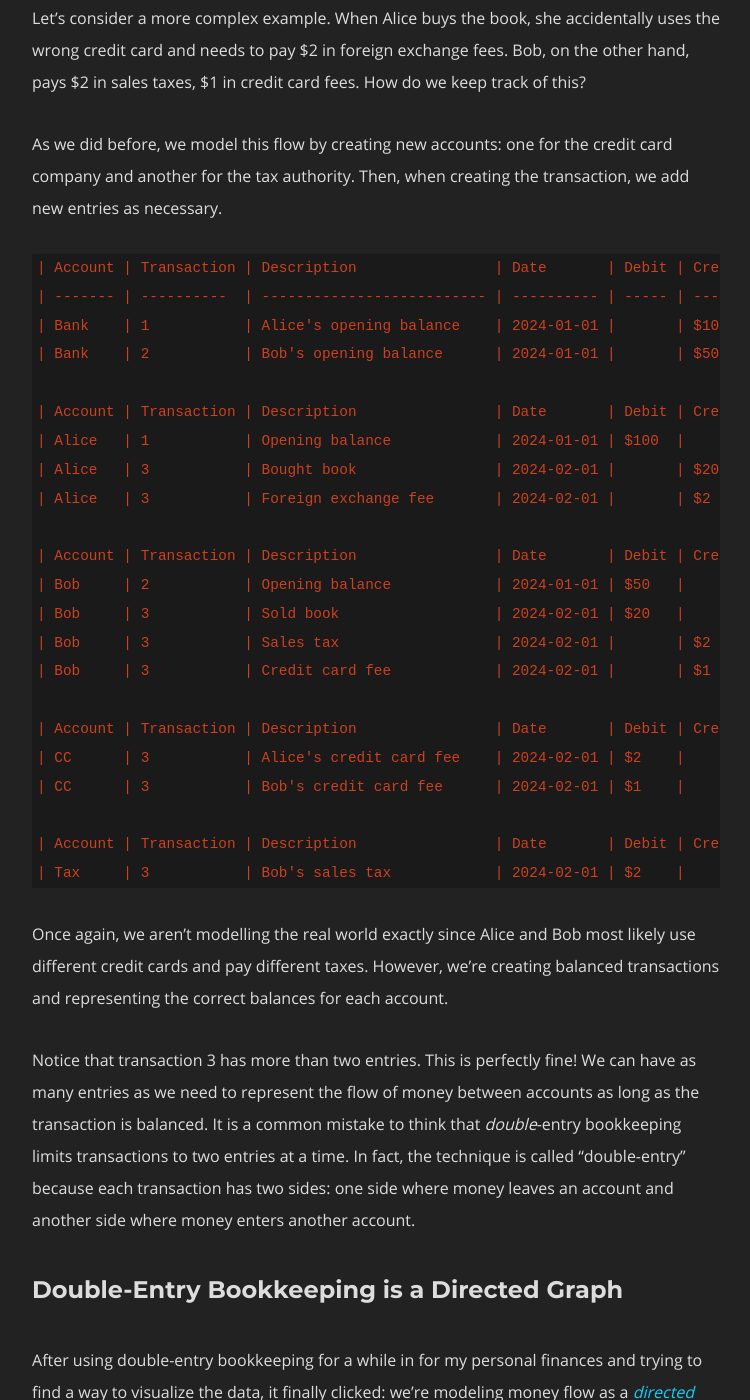
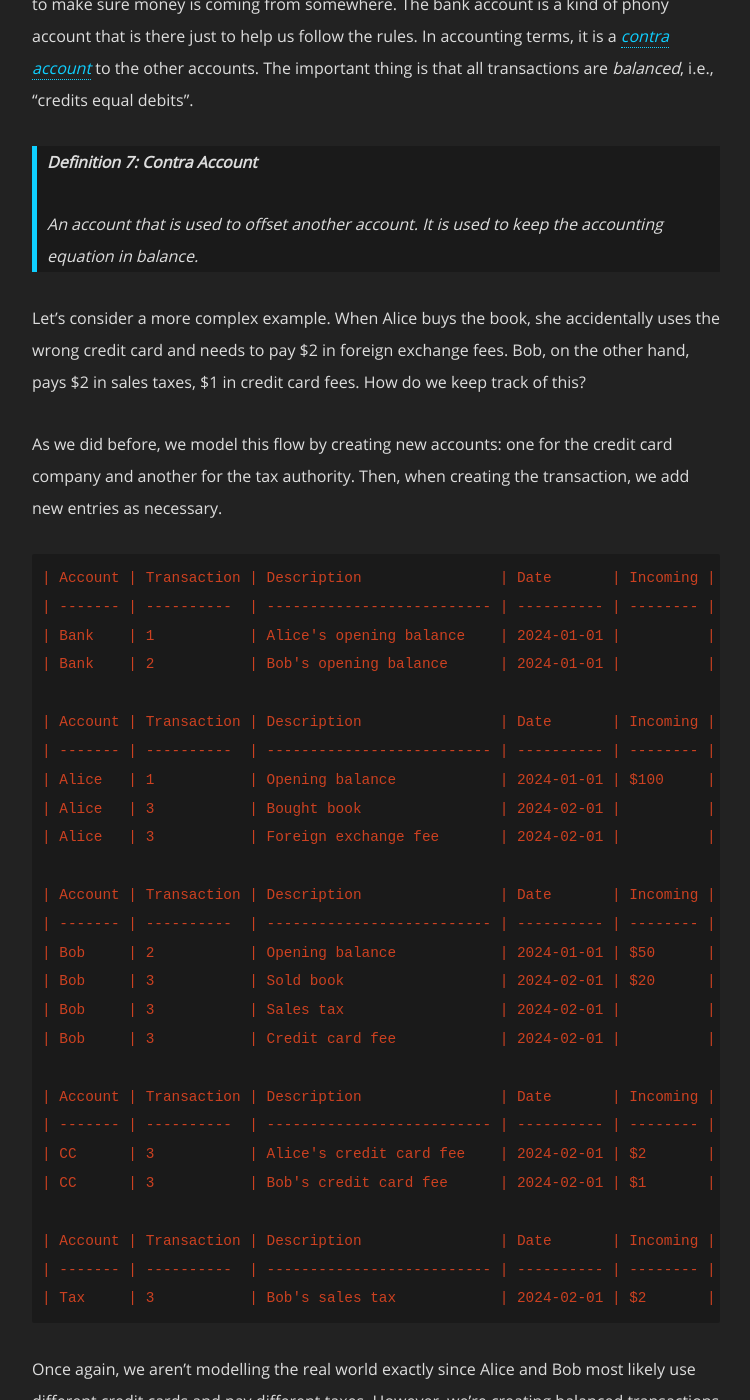
Before and after one commit to matheusportela/matheusportela.github.io, a Jekyll site: the page built from _posts/2024-04-08-double-entry-bookkeeping-as-a-graph.md, in a window 1280 px wide and 1400 px high, scrolled down 12181 px. Shown: the whole window, without its empty margins (264-1014 px from the left). Built offline with Jekyll 4.4.1, drawn with Linux system fonts in a browser that asks for light colours; some web fonts are replaced; some of the changed text lies outside the part shown.

Commit message:
Update CSS

````diff
--- a/_posts/2024-04-08-double-entry-bookkeeping-as-a-graph.md
+++ b/_posts/2024-04-08-double-entry-bookkeeping-as-a-graph.md
@@ -322,28 +322,32 @@ Let's consider a more complex example. When Alice buys the book, she accidentall
 As we did before, we model this flow by creating new accounts: one for the credit card company and another for the tax authority. Then, when creating the transaction, we add new entries as necessary.
 
 ```
-| Account | Transaction | Description                | Date       | Debit | Credit |
-| ------- | ----------  | -------------------------- | ---------- | ----- | ------ |
-| Bank    | 1           | Alice's opening balance    | 2024-01-01 |       | $100   |
-| Bank    | 2           | Bob's opening balance      | 2024-01-01 |       | $50    |
+| Account | Transaction | Description                | Date       | Incoming | Outgoing |
+| ------- | ----------  | -------------------------- | ---------- | -------- | -------- |
+| Bank    | 1           | Alice's opening balance    | 2024-01-01 |          | $100     |
+| Bank    | 2           | Bob's opening balance      | 2024-01-01 |          | $50      |
 
-| Account | Transaction | Description                | Date       | Debit | Credit |
-| Alice   | 1           | Opening balance            | 2024-01-01 | $100  |        |
-| Alice   | 3           | Bought book                | 2024-02-01 |       | $20    |
-| Alice   | 3           | Foreign exchange fee       | 2024-02-01 |       | $2     |
+| Account | Transaction | Description                | Date       | Incoming | Outgoing |
+| ------- | ----------  | -------------------------- | ---------- | -------- | -------- |
+| Alice   | 1           | Opening balance            | 2024-01-01 | $100     |          |
+| Alice   | 3           | Bought book                | 2024-02-01 |          | $20      |
+| Alice   | 3           | Foreign exchange fee       | 2024-02-01 |          | $2       |
 
-| Account | Transaction | Description                | Date       | Debit | Credit |
-| Bob     | 2           | Opening balance            | 2024-01-01 | $50   |        |
-| Bob     | 3           | Sold book                  | 2024-02-01 | $20   |        |
-| Bob     | 3           | Sales tax                  | 2024-02-01 |       | $2     |
-| Bob     | 3           | Credit card fee            | 2024-02-01 |       | $1     |
+| Account | Transaction | Description                | Date       | Incoming | Outgoing |
+| ------- | ----------  | -------------------------- | ---------- | -------- | -------- |
+| Bob     | 2           | Opening balance            | 2024-01-01 | $50      |          |
+| Bob     | 3           | Sold book                  | 2024-02-01 | $20      |          |
+| Bob     | 3           | Sales tax                  | 2024-02-01 |          | $2       |
+| Bob     | 3           | Credit card fee            | 2024-02-01 |          | $1       |
 
-| Account | Transaction | Description                | Date       | Debit | Credit |
-| CC      | 3           | Alice's credit card fee    | 2024-02-01 | $2    |        |
-| CC      | 3           | Bob's credit card fee      | 2024-02-01 | $1    |        |
+| Account | Transaction | Description                | Date       | Incoming | Outgoing |
+| ------- | ----------  | -------------------------- | ---------- | -------- | -------- |
+| CC      | 3           | Alice's credit card fee    | 2024-02-01 | $2       |          |
+| CC      | 3           | Bob's credit card fee      | 2024-02-01 | $1       |          |
 
-| Account | Transaction | Description                | Date       | Debit | Credit |
-| Tax     | 3           | Bob's sales tax            | 2024-02-01 | $2    |        |
+| Account | Transaction | Description                | Date       | Incoming | Outgoing |
+| ------- | ----------  | -------------------------- | ---------- | -------- | -------- |
+| Tax     | 3           | Bob's sales tax            | 2024-02-01 | $2       |          |
 ```
 
 Once again, we aren't modelling the real world exactly since Alice and Bob most likely use different credit cards and pay different taxes. However, we're creating balanced transactions and representing the correct balances for each account.
@@ -371,40 +375,46 @@ We can see that transaction 1 moves $100 from the bank to Alice. Transaction 2 m
 
 Then, Alice buys a book from Bob:
 
-![alt text](<../assets/images/double-entry-bookkeeping/Picture 2.drawio.svg>)
+![Graph for the second example: Alice buys a book from Bob](<../assets/images/double-entry-bookkeeping/Picture 2.drawio.svg>)
 
 We can see that transaction 3 moves $20 from Alice to Bob. An account's balances is simply the sum of the amounts of the incoming edges minus the sum of the amounts of the outgoing edges. Hence, Alice has $80 and Bob, $70.
 
 We haven't added fees and taxes yet. Let's do this:
 
-![alt text](<../assets/images/double-entry-bookkeeping/Picture 3.drawio.svg>)
+![Graph for the third example: fees and taxes](<../assets/images/double-entry-bookkeeping/Picture 3.drawio.svg>)
 
 Granted, transaction 3 is more complex as it conflates what Alice is paying Bob with the fees and taxes. We could split this transaction into two:
 
 
 ```
-| Account | Transaction | Description                | Date       | Debit | Credit |
-| ------- | ----------  | -------------------------- | ---------- | ----- | ------ |
-| Bank    | 1           | Alice's opening balance    | 2024-01-01 |       | $100   |
-| Bank    | 2           | Bob's opening balance      | 2024-01-01 |       | $50    |
+| Account | Transaction | Description                | Date       | Incoming | Outgoing |
+| ------- | ----------  | -------------------------- | ---------- | -------- | -------- |
+| Bank    | 1           | Alice's opening balance    | 2024-01-01 |          | $100     |
+| Bank    | 2           | Bob's opening balance      | 2024-01-01 |          | $50      |
 
-| Account | Transaction | Description                | Date       | Debit | Credit |
-| Alice   | 1           | Opening balance            | 2024-01-01 | $100  |        |
-| Alice   | 3           | Bought book                | 2024-02-01 |       | $22    |
+| Account | Transaction | Description                | Date       | Incoming | Outgoing |
+| ------- | ----------  | -------------------------- | ---------- | -------- | -------- |
+| Alice   | 1           | Opening balance            | 2024-01-01 | $100     |          |
+| Alice   | 3           | Bought book                | 2024-02-01 |          | $22      |
 
-| Account | Transaction | Description                | Date       | Debit | Credit |
-| Bob     | 2           | Opening balance            | 2024-01-01 | $50   |        |
-| Bob     | 3           | Sold book                  | 2024-02-01 | $19   |        |
-| Bob     | 4           | Sales tax                  | 2024-02-01 |       | $2     |
+| Account | Transaction | Description                | Date       | Incoming | Outgoing |
+| ------- | ----------  | -------------------------- | ---------- | -------- | -------- |
+| Bob     | 2           | Opening balance            | 2024-01-01 | $50      |          |
+| Bob     | 3           | Sold book                  | 2024-02-01 | $19      |          |
+| Bob     | 4           | Sales tax                  | 2024-02-01 |          | $2       |
 
-| Account | Transaction | Description                | Date       | Debit | Credit |
-| CC      | 3           | Transaction fee            | 2024-02-01 | $3    |        |
+| Account | Transaction | Description                | Date       | Incoming | Outgoing |
+| ------- | ----------  | -------------------------- | ---------- | -------- | -------- |
+| CC      | 3           | Transaction fee            | 2024-02-01 | $3       |          |
 
-| Account | Transaction | Description                | Date       | Debit | Credit |
-| Tax     | 4           | Bob's sales tax            | 2024-02-01 | $2    |        |
+| Account | Transaction | Description                | Date       | Incoming | Outgoing |
+| ------- | ----------  | -------------------------- | ---------- | -------- | -------- |
+| Tax     | 4           | Bob's sales tax            | 2024-02-01 | $2       |          |
 ```
 
-![alt text](<../assets/images/double-entry-bookkeeping/Picture 4.drawio.svg>)
+And as a graph:
+
+![Graph for the fourth example: simplified transactions](<../assets/images/double-entry-bookkeeping/Picture 4.drawio.svg>)
 
 We simplified the transactions a little bit:
 - Alice sees $22 leaving her account but Bob only receives $19. The remaining $3 goes to the credit card company.
--- a/assets/css/main.css
+++ b/assets/css/main.css
@@ -50,7 +50,7 @@ p, li {
 pre {
     background-color: #1a1a1a;
     border-radius: 2px;
-    padding: 0 5px;
+    padding: 10px;
     overflow-x: auto;
 }
 
@@ -93,6 +93,16 @@ figcaption {
 li {
     margin: 10px 0;
     list-style-type: square;
+}
+
+blockquote {
+    font-style: italic;
+    margin: 20px 0;
+    padding: 0 10px;
+    border-left-style: solid;
+    border-left-width: 5px;
+    border-left-color: #0FCFFF;
+    background-color: #1a1a1a;
 }
 
 .content {
````
Also changed, not shown: other parts of _posts/2024-04-08-double-entry-bookkeeping-as-a-graph.md (+1 -1 lines).
